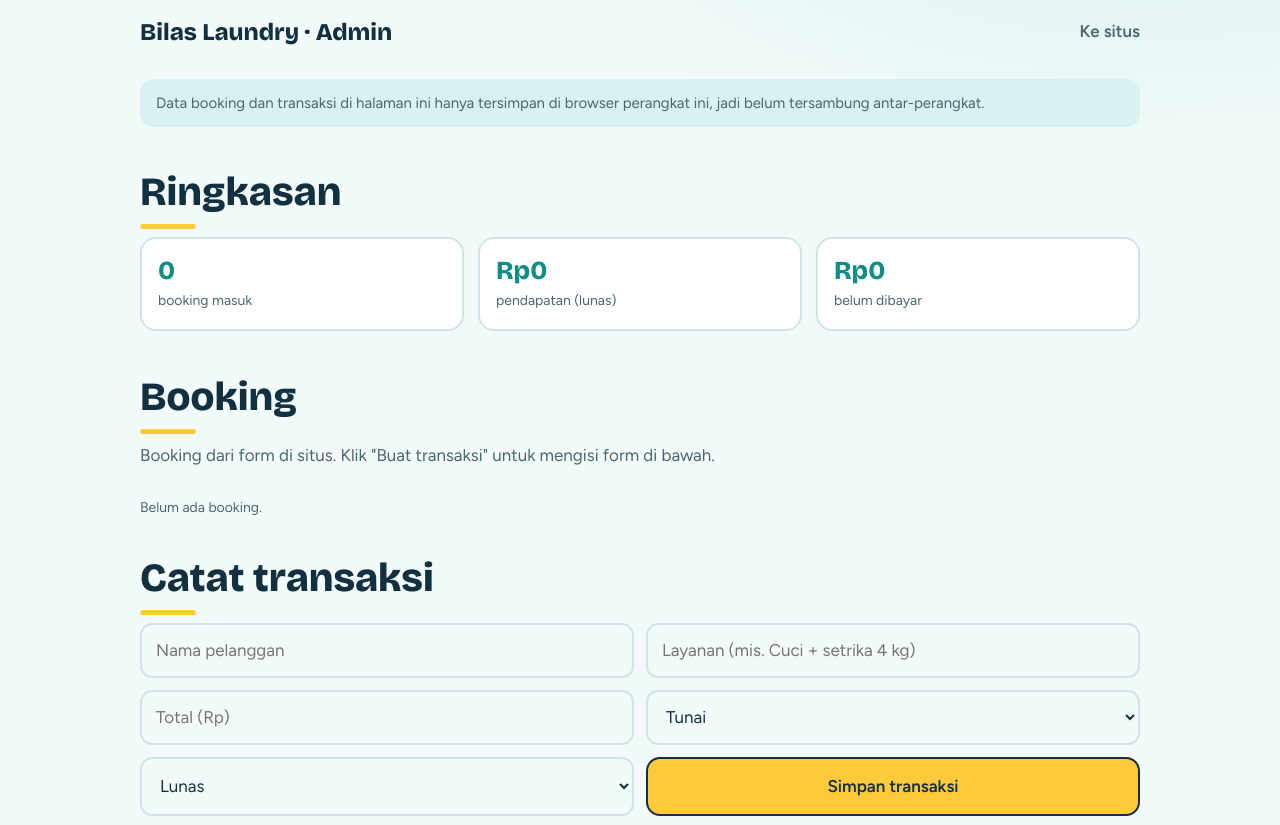
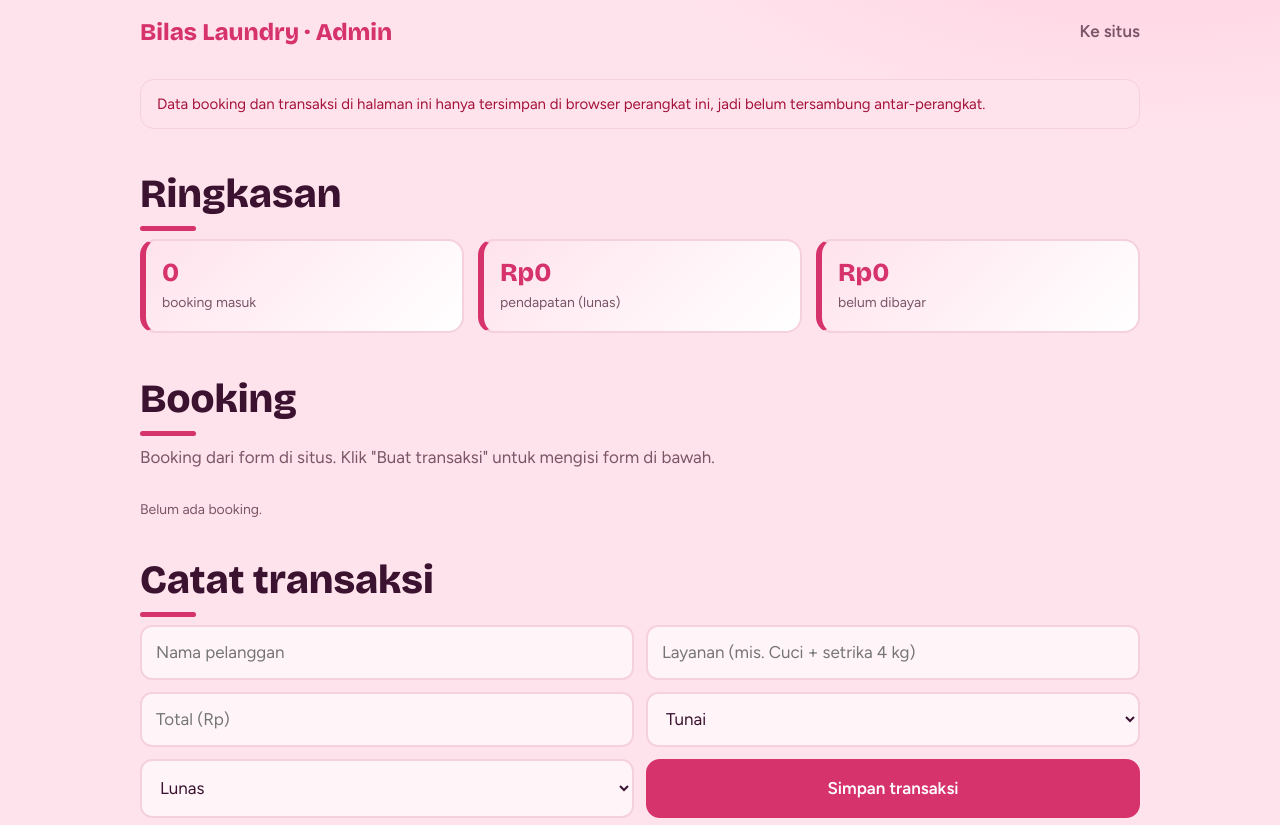
Before and after one commit to MariaPeronika12/laundry, a plain HTML site: page admin.html in a window 1280 px wide. Shown: the top 825 px of the page. Drawn offline with nearby package versions, Linux system fonts and the light colour scheme.

Commit message:
Ubah dashboard admin menjadi tema pink

```diff
--- a/admin.html
+++ b/admin.html
@@ -9,18 +9,28 @@
 <link href="https://fonts.googleapis.com/css2?family=Bricolage+Grotesque:wght@600;800&family=Figtree:wght@400;600&display=swap" rel="stylesheet">
 <link rel="stylesheet" href="style.css">
 <style>
+:root{--bg:#FFF5F8;--surface:#FFFFFF;--ink:#3B1230;--muted:#7A5568;--line:#F5D0DE;--pink:#D6336C;--pink-ink:#FFFFFF;--pink-soft:#FFE3EC;--pink-deep:#A4133C;--pink-glow:#FFD0E0}
+@media (prefers-color-scheme:dark){:root:not([data-theme="light"]){--bg:#2A1020;--surface:#3A1830;--ink:#FFEAF2;--muted:#D9A7BD;--line:#5A2A47;--pink:#FF7FA8;--pink-ink:#2A1020;--pink-soft:#4A1F3A;--pink-deep:#FFA8C5;--pink-glow:#6A2A4C}}
+:root[data-theme="dark"]{--bg:#2A1020;--surface:#3A1830;--ink:#FFEAF2;--muted:#D9A7BD;--line:#5A2A47;--pink:#FF7FA8;--pink-ink:#2A1020;--pink-soft:#4A1F3A;--pink-deep:#FFA8C5;--pink-glow:#6A2A4C}
+body{background:radial-gradient(900px 420px at 90% -10%,var(--pink-glow),transparent 60%),var(--pink-soft)}
+.wrap header .logo{color:var(--pink)}
+.wrap section h2::after{background:var(--pink)}
 .ring{display:grid;grid-template-columns:repeat(3,1fr);gap:14px;margin:8px 0 8px}
-.ring div{background:var(--surface);border:2px solid var(--line);border-radius:16px;padding:16px}
-.ring b{display:block;font:800 26px "Bricolage Grotesque",sans-serif;color:var(--teal)}
+.ring div{background:linear-gradient(135deg,var(--pink-soft),var(--surface));border:2px solid var(--line);border-left:6px solid var(--pink);border-radius:16px;padding:16px;box-shadow:0 6px 0 var(--pink-soft)}
+.ring b{display:block;font:800 26px "Bricolage Grotesque",sans-serif;color:var(--pink)}
 .ring span{color:var(--muted);font-size:14px}
-.kartu{background:var(--surface);border:2px solid var(--line);border-radius:16px;padding:16px;margin-bottom:10px;display:flex;justify-content:space-between;gap:12px;align-items:center;flex-wrap:wrap}
+.kartu{background:var(--surface);border:2px solid var(--line);border-left:6px solid var(--pink);border-radius:16px;padding:16px;margin-bottom:10px;display:flex;justify-content:space-between;gap:12px;align-items:center;flex-wrap:wrap;box-shadow:0 4px 0 var(--pink-soft)}
 .kartu small{display:block;color:var(--muted)}
 .aksi button,.tbl button{font:inherit;font-weight:600;cursor:pointer;padding:6px 12px;border-radius:999px;border:2px solid var(--line);background:var(--bg);color:var(--ink);margin-left:6px}
-.aksi button:hover,.tbl button:hover{border-color:var(--teal)}
+.aksi button:hover,.tbl button:hover{border-color:var(--pink);background:var(--pink-soft);color:var(--pink)}
 .fgrid{display:grid;grid-template-columns:1fr 1fr;gap:12px}
 .fgrid input,.fgrid select{width:100%;font:inherit;padding:12px 14px;border-radius:12px;border:2px solid var(--line);background:var(--bg);color:var(--ink)}
-.lunas{color:var(--teal);font-weight:600}.belum{color:#C2410C;font-weight:600}
-.info{background:var(--wash);border-radius:14px;padding:12px 16px;color:var(--muted);font-size:15px}
+.fgrid input:focus,.fgrid select:focus{border-color:var(--pink);outline:none}
+.lunas{color:var(--pink);font-weight:600}.belum{color:var(--pink-deep);font-weight:600}
+.info{background:var(--pink-soft);border:1px solid var(--line);border-radius:14px;padding:12px 16px;color:var(--pink-deep);font-size:15px}
+.tbl th{background:var(--pink);color:var(--pink-ink)}
+body .btn{background:var(--pink);color:var(--pink-ink);border-color:var(--pink)}
+body .btn:hover{background:var(--pink-deep);border-color:var(--pink-deep);color:var(--pink-ink)}
 @media (max-width:640px){.ring,.fgrid{grid-template-columns:1fr}}
 </style>
 </head>
```
Also changed, not shown: bilas-laundry/admin.html (+16 -6 lines).
